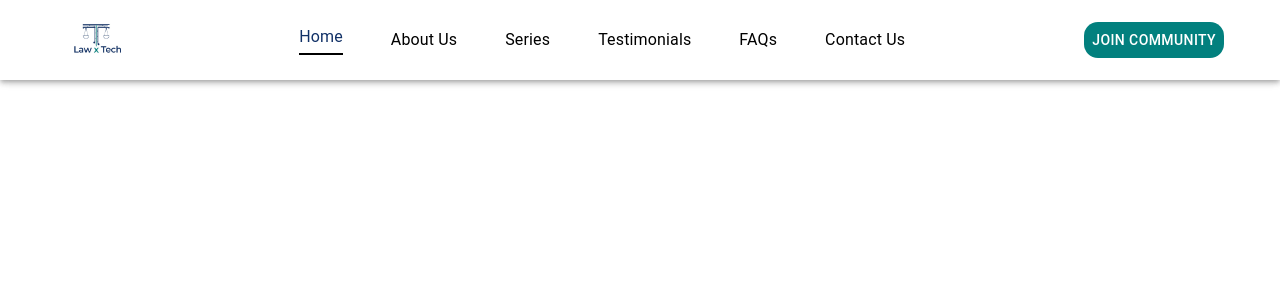
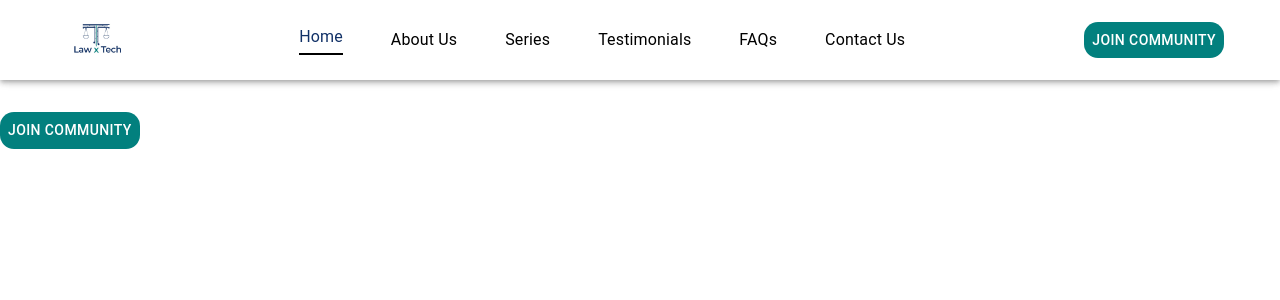
Before and after one commit to LawxTech/LawXTech, a React (Create React App) app in the folder lawxtech-website/: page /home in a window 1280 px wide. Shown: the top 300 px of the page. Built offline with nearby package versions, Linux system fonts and the light colour scheme.

Commit message:
added a placeholder for the pages

```diff
--- a/lawxtech-website/src/pages/About.tsx
+++ b/lawxtech-website/src/pages/About.tsx
@@ -1,8 +1,10 @@
+import { Box } from '@mui/material';
 import React from 'react';
 
 const About: React.FC = () => {
   return (
     <div>
+      <Box bgcolor='yellow'>Red</Box>
       {/* About content */}
     </div>
   )
--- a/lawxtech-website/src/pages/Contact.tsx
+++ b/lawxtech-website/src/pages/Contact.tsx
@@ -1,8 +1,10 @@
+import { Box } from '@mui/material';
 import React from 'react';
 
 const Contact: React.FC = () => {
   return (
     <div>
+       <Box>Pink</Box>
       {/* Contact content */}
     </div>
   )
--- a/lawxtech-website/src/pages/Home.tsx
+++ b/lawxtech-website/src/pages/Home.tsx
@@ -1,20 +1,20 @@
 import React from 'react'
-// import { Button } from '../components/Button'
+import { Button } from '../components/Button'
 
 const Home: React.FC = () => {
 
-    // const redirectToGoogle = () => {
-    //     window.location.href = 'https://www.google.com'
-    //   };
+    const redirectToGoogle = () => {
+        window.location.href = 'https://www.google.com'
+      };
 
   return (
     <div>
-        {/* <Button
+        <Button
         type='primary'
         onClick={redirectToGoogle}
         >
         Join Community
-        </Button> */}
+        </Button>
       {/* Home content */}
     </div>
   )
--- a/lawxtech-website/src/pages/Series.tsx
+++ b/lawxtech-website/src/pages/Series.tsx
@@ -1,8 +1,10 @@
+import { Box } from '@mui/material';
 import React from 'react';
 
 const Series: React.FC = () => {
   return (
     <div>
+       <Box color='red' bgcolor='green'>Purple</Box>
       {/* Series content */}
     </div>
   )
```
